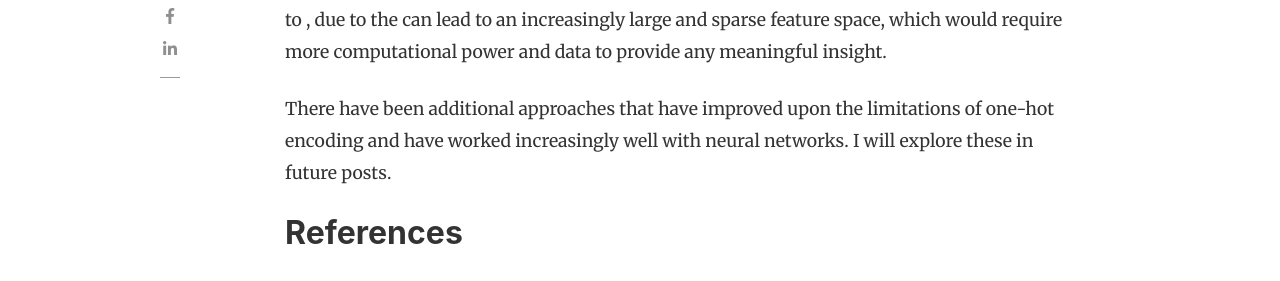
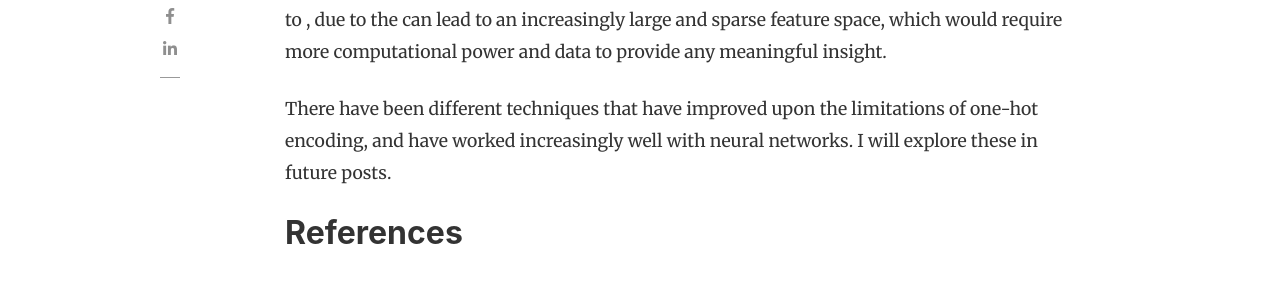
Before and after one commit to slsu0424/slsu0424.github.io, a Jekyll site: the page built from _posts/2023-07-27-test.md, in a window 1280 px wide and 900 px high, scrolled down 5546 px. Shown: the part 162-443 px from the top of the window. Built offline with Jekyll 4.4.1, drawn with Linux system fonts in a browser that asks for light colours; nearby versions of some CDN libraries; comment, search, counter and statistics services are not loaded.

Commit message:
Update 2023-07-27-test.md

```diff
--- a/_posts/2023-07-27-test.md
+++ b/_posts/2023-07-27-test.md
@@ -75,7 +75,7 @@ Combined, this technique makes it difficult for a machine to detect any sort of
 
 In this tutorial, we considered the one-hot encoding technique, a very simple way to encode categorical variables for natural language processing tasks.  By taking a subset of PubMed abstracts that discussed cardiovascular disease (CVD) risk factors, I was able to demonstrate how this approach becomes highly inefficient as larger vocabularies are considered.  This is due to , due to the  can lead to an increasingly large and sparse feature space, which would require more computational power and data to provide any meaningful insight.
 
-There have been additional approaches that have improved upon the limitations of one-hot encoding and have worked increasingly well with neural networks.  I will explore these in future posts.
+There have been different techniques that have improved upon the limitations of one-hot encoding, and have worked increasingly well with neural networks.  I will explore these in future posts.
 
 
 ## References
```
